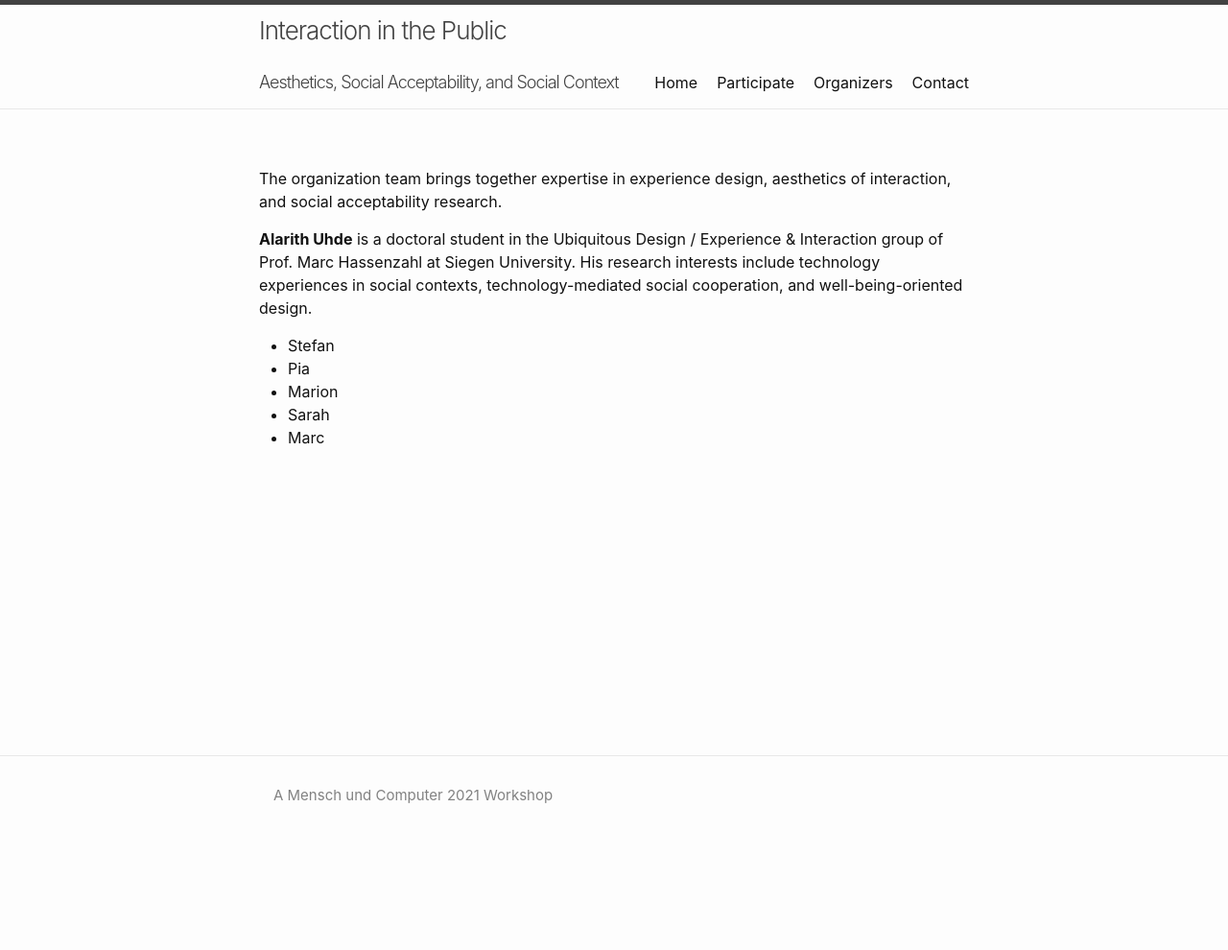
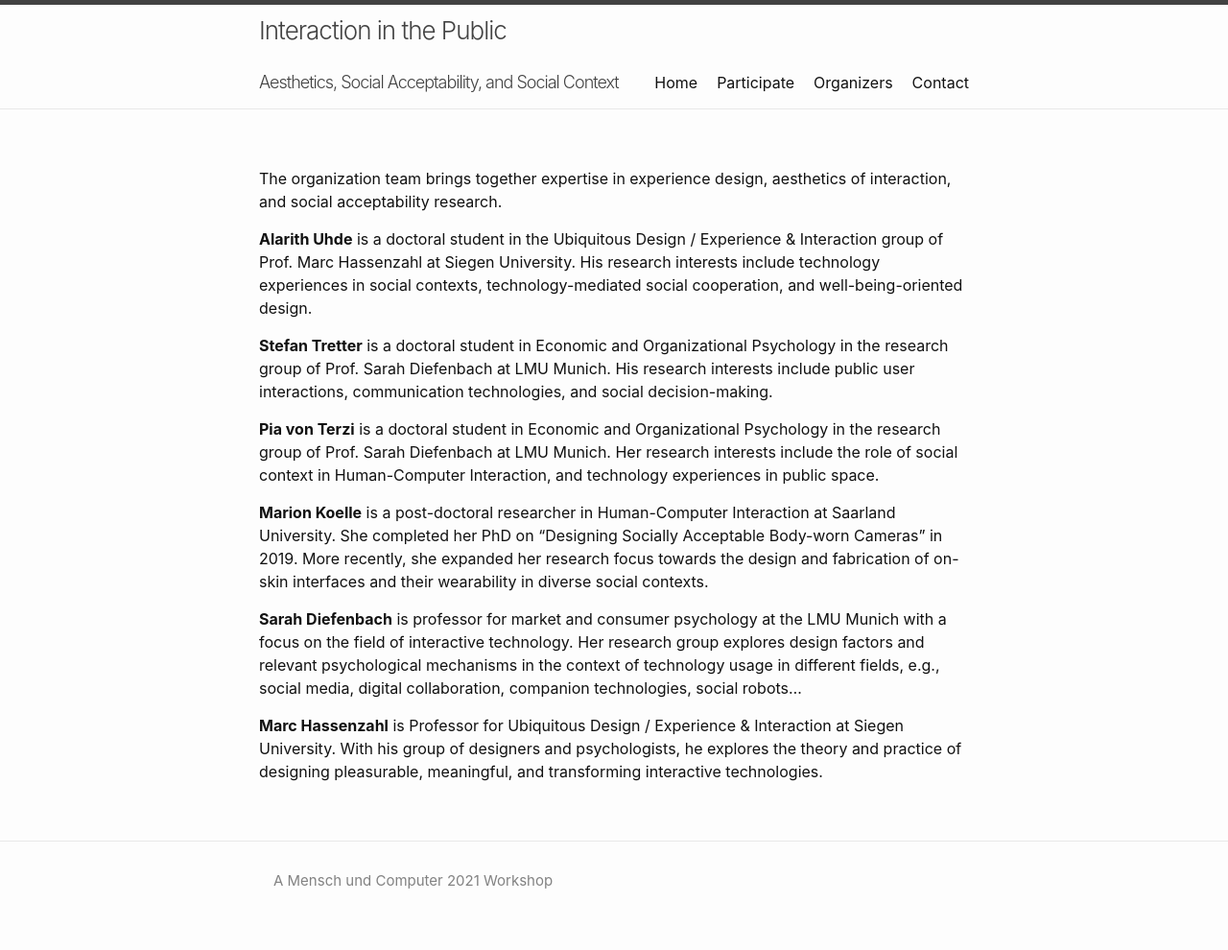
Before and after one commit to AlarithUhde/aips, a Jekyll site: the page built from organizers.md, in a window 1280 px wide. Shown: the whole page at 96% size. Built offline with Jekyll 4.4.1, drawn with Linux system fonts in a browser that asks for light colours; before the commit the page ends 900 px from its top, so only the background shows below that.

Commit message:
added organizers page

```diff
--- a/organizers.md
+++ b/organizers.md
@@ -11,8 +11,29 @@ aesthetics of interaction, and social acceptability research.
 interests include technology experiences in social contexts,
 technology-mediated social cooperation, and well-being-oriented design.
 
-- Stefan
-- Pia
-- Marion
-- Sarah
-- Marc
+**Stefan Tretter** is a doctoral student in Economic and Organizational
+Psychology in the research group of Prof. Sarah Diefenbach at LMU Munich. His
+research interests include public user interactions, communication
+technologies, and social decision-making.
+
+**Pia von Terzi** is a doctoral student in Economic and Organizational
+Psychology in the research group of Prof. Sarah Diefenbach at LMU Munich. Her
+research interests include the role of social context in Human-Computer
+Interaction, and technology experiences in public space.
+
+**Marion Koelle** is a post-doctoral researcher in Human-Computer Interaction
+at Saarland University. She completed her PhD on "Designing Socially Acceptable
+Body-worn Cameras" in 2019. More recently, she expanded her research focus
+towards the design and fabrication of on-skin interfaces and their wearability
+in diverse social contexts.
+
+**Sarah Diefenbach** is professor for market and consumer psychology at the LMU
+Munich with a focus on the field of interactive technology. Her research group
+explores design factors and relevant psychological mechanisms in the context of
+technology usage in different fields, e.g., social media, digital
+collaboration, companion technologies, social robots...
+
+**Marc Hassenzahl** is Professor for Ubiquitous Design / Experience
+& Interaction at Siegen University. With his group of designers and
+psychologists, he explores the theory and practice of designing pleasurable,
+meaningful, and transforming interactive technologies.
```
Also changed, not shown: participate.md (+3 -1 lines).
